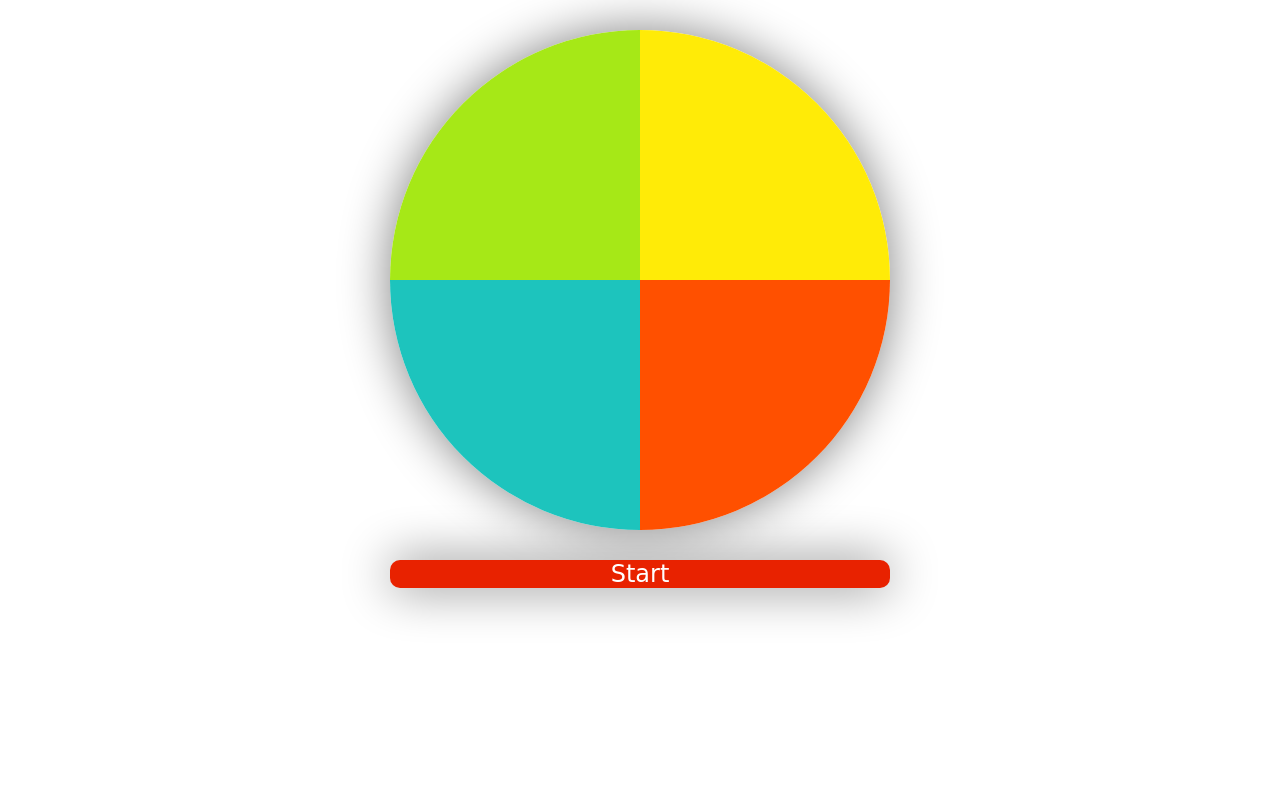
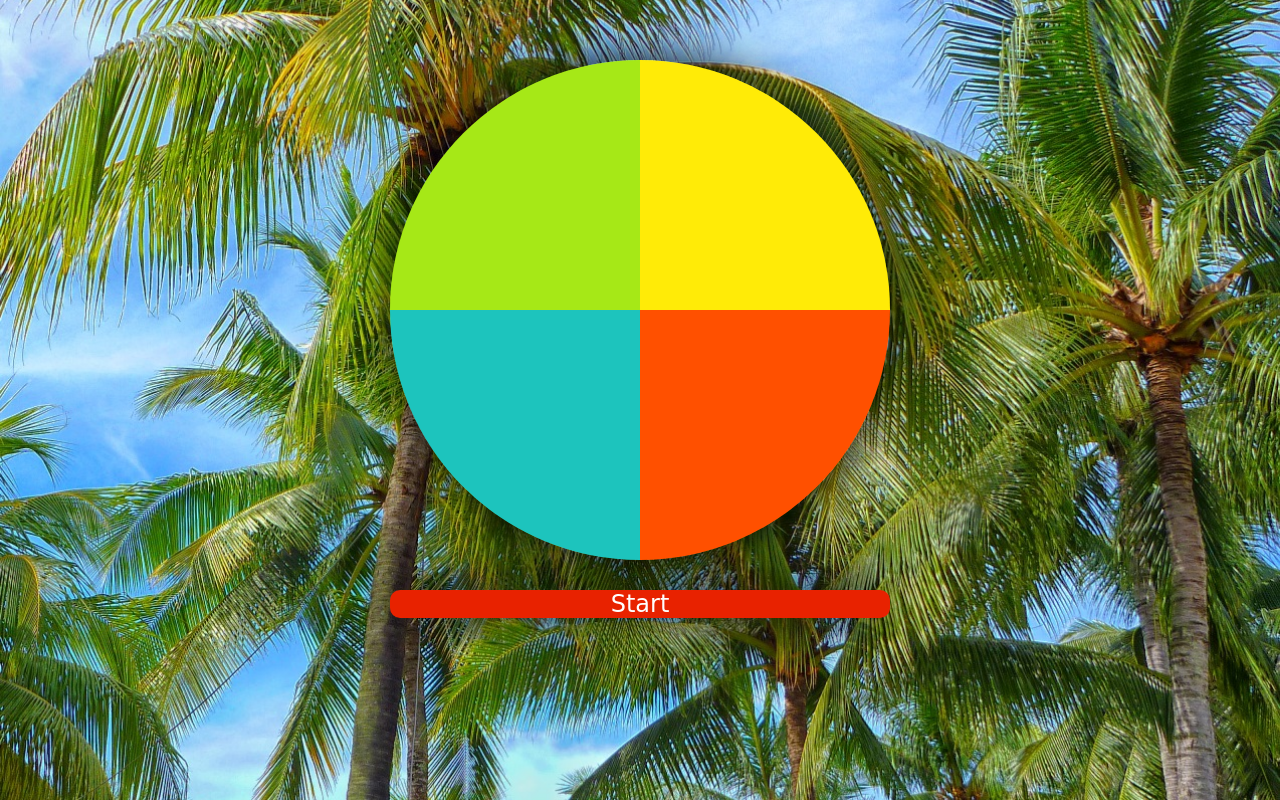
Before and after one commit to martakule/SimonSays, a plain HTML site: page index.html in a window 1280 px wide. Drawn offline with nearby package versions, Linux system fonts and the light colour scheme; a web font is replaced by a local one.

Commit message:
Update style.css

```diff
--- a/style.css
+++ b/style.css
@@ -1,11 +1,20 @@
+body {
+	background: url(tropics.jpg) no-repeat center center fixed;
+	-webkit-background-size: cover;
+	-moz-background-size: cover;
+	-o-background-size: cover;
+	background-size: cover;
+}
+
+
 #game {
 	border-radius: 50%;
 	margin:auto;
-	margin-top: 30px;
+	margin-top: 60px;
 	width:500px;
 	height:500px;
 	overflow: hidden;
-	box-shadow: 0px 0px 50px grey;
+	box-shadow: 0px 0px 50px black;
 }
 
 .startgame {
@@ -18,7 +27,17 @@
 	font-size: 1.5em;
 	text-align: center;
 	color:white;
-	box-shadow: 0px 0px 50px grey;
+	box-shadow: 0px 0px 50px black;
+}
+
+.disabled {
+	cursor: default;
+    pointer-events: none;
+}
+
+.enabled {
+	cursor: pointer;
+    pointer-events: auto;
 }
 
 .playagain {
```
